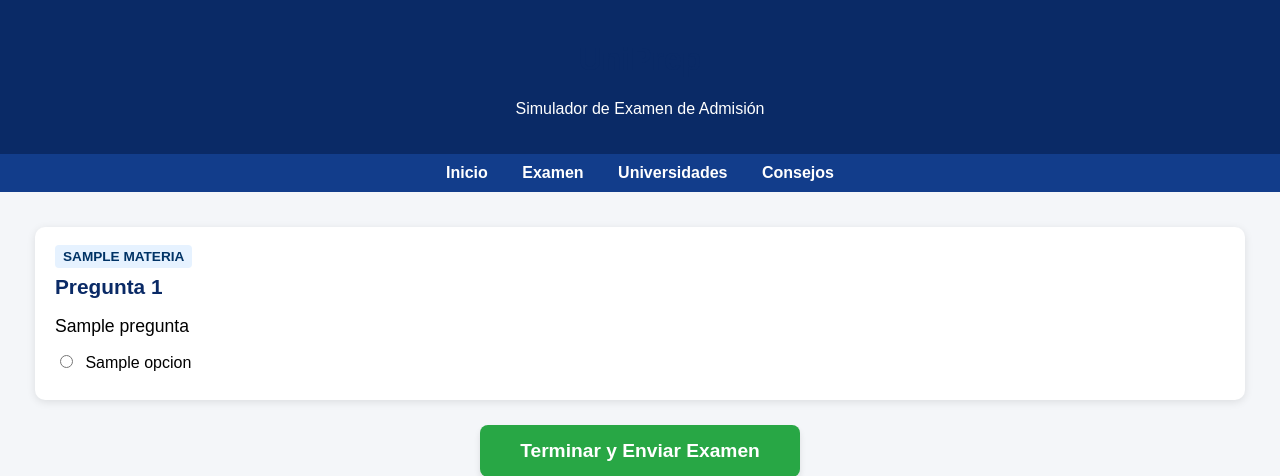
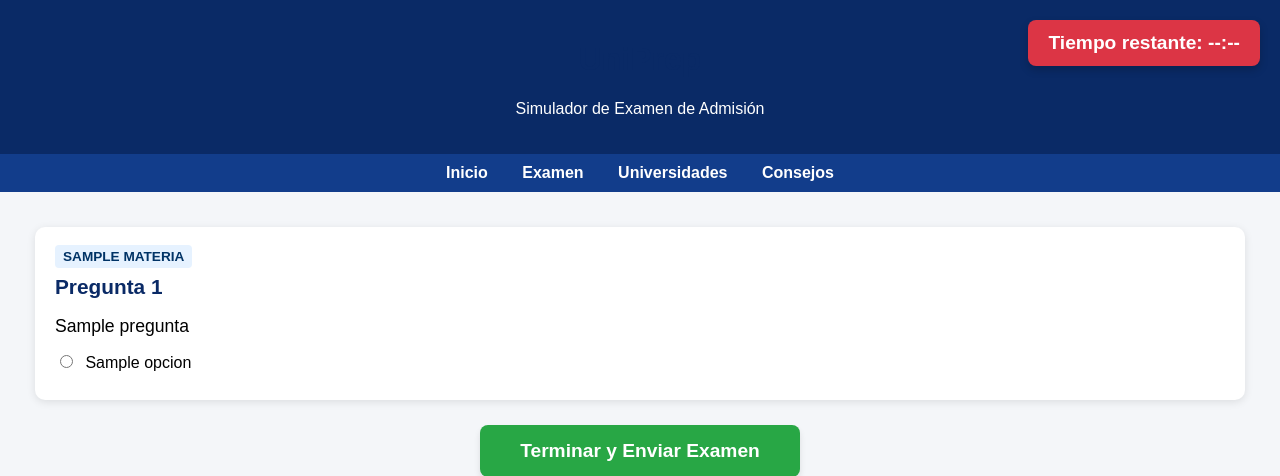
Before and after one commit to eduardoreyesjim8-lgtm/UniPrep, a Flask app: template templates/examen.html in a window 1280 px wide. Shown: the top 476 px of the page. Run offline with Flask 3, Linux system fonts and the light colour scheme; the template is opened without the code that fills it: most values are stand-ins (such as "Sample title", 1, 10 or a date in 2020).

Commit message:
Update examen.html

```diff
--- a/templates/examen.html
+++ b/templates/examen.html
@@ -19,6 +19,12 @@
     <a href="/consejos">Consejos</a>
 </nav>
 
+{% if preguntas %}
+<div id="cronometro" style="position: fixed; top: 20px; right: 20px; background-color: #dc3545; color: white; padding: 12px 20px; font-size: 1.2em; font-weight: bold; border-radius: 8px; box-shadow: 0 4px 8px rgba(0,0,0,0.2); z-index: 1000;">
+    Tiempo restante: <span id="tiempo-reloj">--:--</span>
+</div>
+{% endif %}
+
 <main>
     {% if not preguntas %}
     <div class="card" style="text-align: center;">
@@ -28,7 +34,7 @@
     </div>
     {% else %}
 
-    <form action="/calificar_examen" method="POST">
+    <form id="form-examen" action="/calificar_examen" method="POST">
 
         {% for pregunta in preguntas %}
         <div class="card" style="margin-bottom: 25px;">
@@ -42,7 +48,7 @@
             {% for opcion in pregunta.opciones %}
             <div style="margin-bottom: 8px;">
                 <label style="cursor: pointer;">
-                    <input type="radio" name="pregunta_{{ pregunta.id }}" value="{{ opcion }}" required style="margin-right: 8px;">
+                    <input type="radio" name="pregunta_{{ pregunta.id }}" value="{{ opcion }}" style="margin-right: 8px;">
                     {{ opcion }}
                 </label>
             </div>
@@ -57,6 +63,34 @@
         </div>
 
     </form>
+
+    <script>
+        // Traemos los minutos desde Flask (si no llega nada ponemos 10 por defecto)
+        let minutosIniciales = {{ tiempo if tiempo else 10 }};
+        let tiempoRestante = minutosIniciales * 60; // Convertido a segundos
+        const displayReloj = document.getElementById('tiempo-reloj');
+        const formulario = document.getElementById('form-examen');
+
+        const cuentaRegresiva = setInterval(function() {
+            let minutos = Math.floor(tiempoRestante / 60);
+            let segundos = tiempoRestante % 60;
+
+            // Formato con ceros a la izquierda (ej: 09:05)
+            segundos = segundos < 10 ? '0' + segundos : segundos;
+            minutos = minutos < 10 ? '0' + minutes : minutos;
+
+            displayReloj.textContent = `${minutos}:${segundos}`;
+
+            // Si el tiempo llega a cero
+            if (tiempoRestante <= 0) {
+                clearInterval(cuentaRegresiva);
+                alert("¡Se ha agotado el tiempo del examen! Tus respuestas se enviarán automáticamente.");
+                formulario.submit(); // Envía el examen a calificar a fuerza
+            }
+
+            tiempoRestante--;
+        }, 1000);
+    </script>
     {% endif %}
 </main>
 
```
